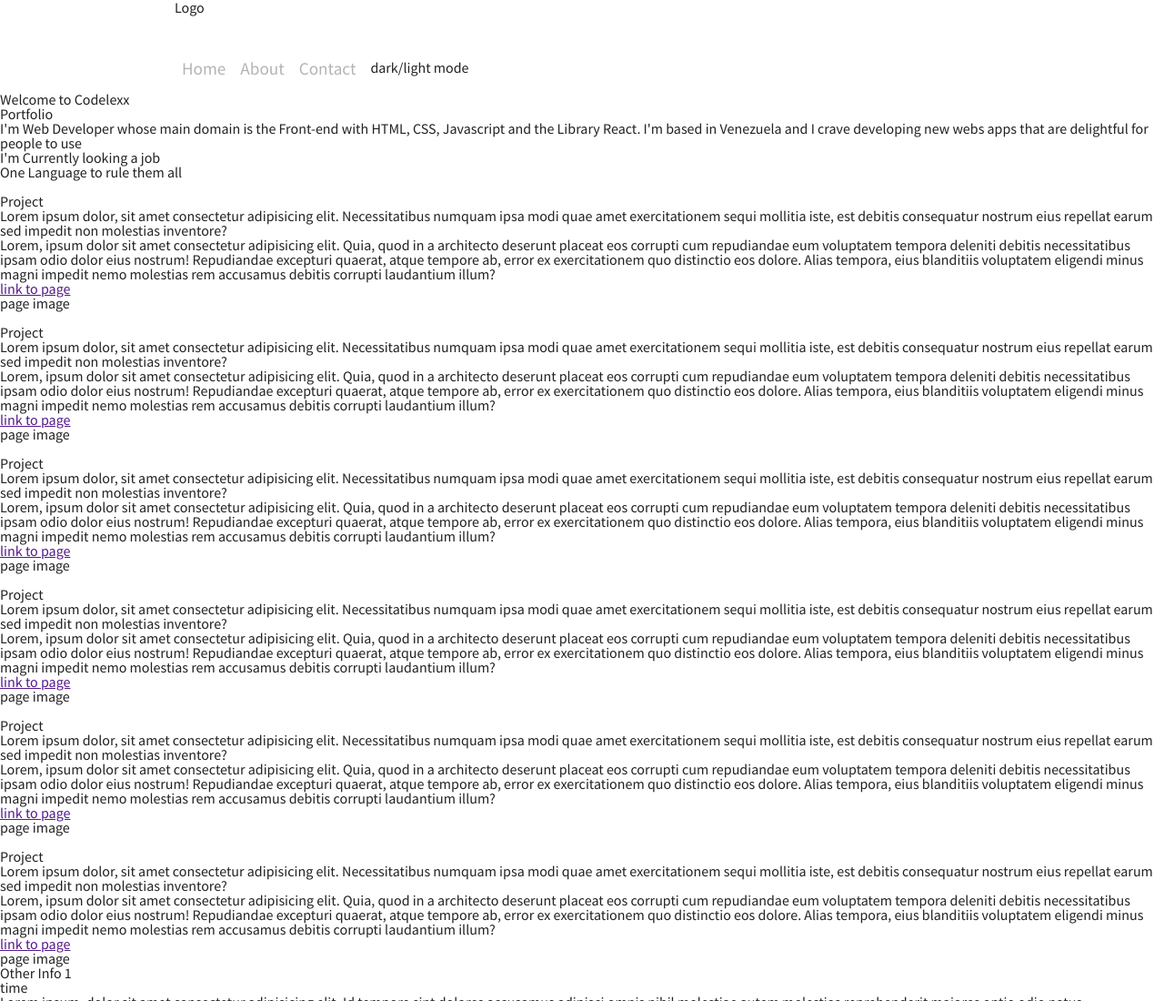
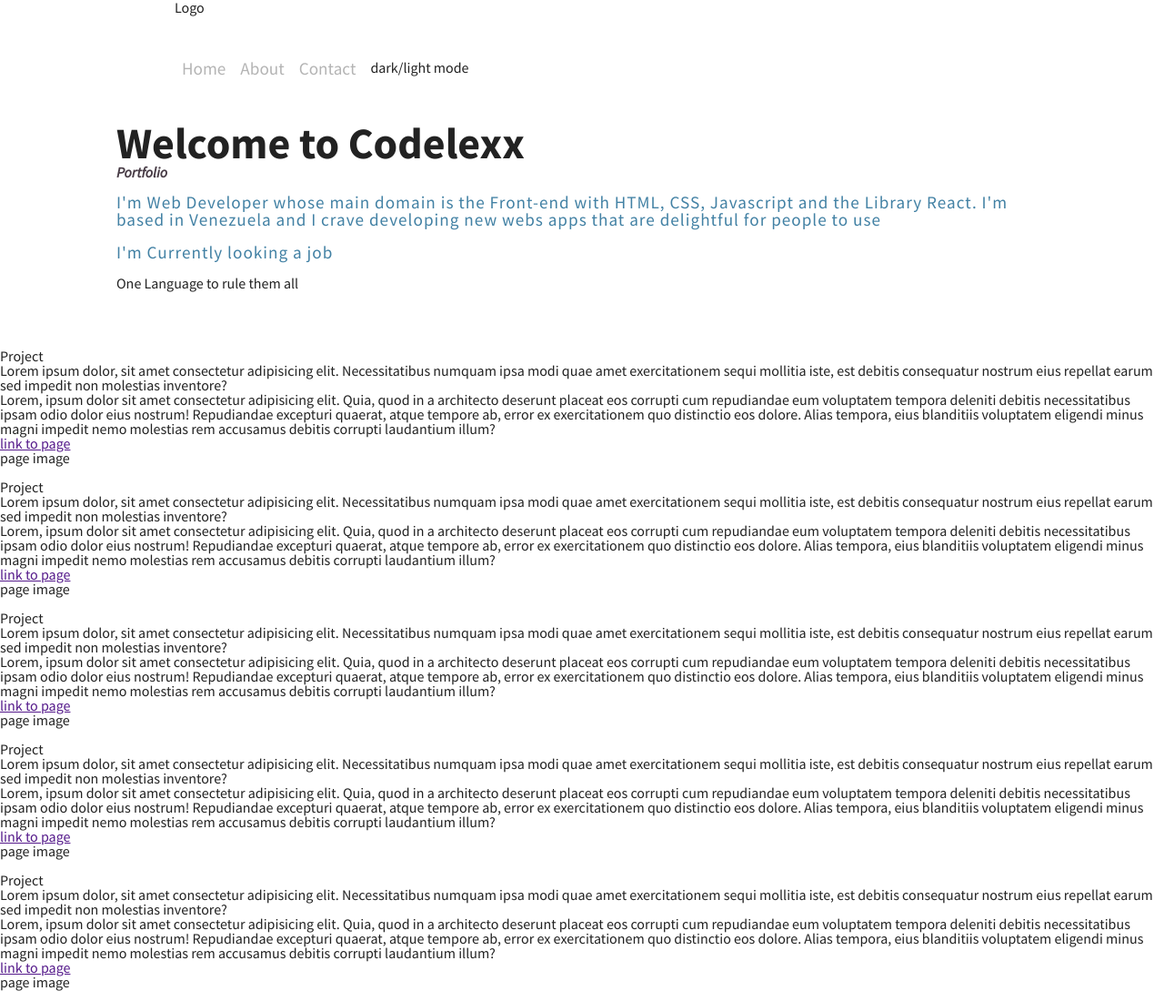
Before and after one commit to lexx54/Personal_Portfolio, a plain HTML site: page index.html in a window 1280 px wide. Shown: the top 1100 px of the page at 91% size. Drawn offline with Linux system fonts and the light colour scheme.

Commit message:
gives header a basic layout and style

```diff
--- a/css/main.css
+++ b/css/main.css
@@ -43,6 +43,28 @@ body {
   color: black;
   border-bottom: 1px solid black;
 }
+/*-------------------------------- Header ------------------------------------*/
+header {
+  min-width: 70%;
+  max-width: 80%;
+  margin: 2rem 0 3rem;
+}
+
+.header__title {
+  font-size: 3rem;
+  font-weight: 700;
+}
+.header__subtitle {
+  font-weight: 700;
+  font-style: italic;
+  color: var(--dark-theme);
+}
+.header__text {
+  margin: 1rem 0;
+  color: var(--project-theme-one);
+  letter-spacing: 1px;
+  font-size: 1.2rem;
+}
 /*-------------------------------- Main ------------------------------------*/
 
 /*-------------------------------- Aside -----------------------------------*/
--- a/index.html
+++ b/index.html
@@ -28,15 +28,15 @@
       </div>
     </nav>
 
-    <header>
-      <h1>Welcome to Codelexx</h1>
-      <span>Portfolio</span>
-      <p>
+    <header class="header">
+      <h1 class="header__title">Welcome to Codelexx</h1>
+      <span class="header__subtitle">Portfolio</span>
+      <p class="header__text">
         I'm Web Developer whose main domain is the Front-end with HTML, CSS,
         Javascript and the Library React. I'm based in Venezuela and I crave
         developing new webs apps that are delightful for people to use
       </p>
-      <p>I'm Currently looking a job</p>
+      <p class="header__text">I'm Currently looking a job</p>
       <quote> One Language to rule them all </quote>
     </header>
 
```
